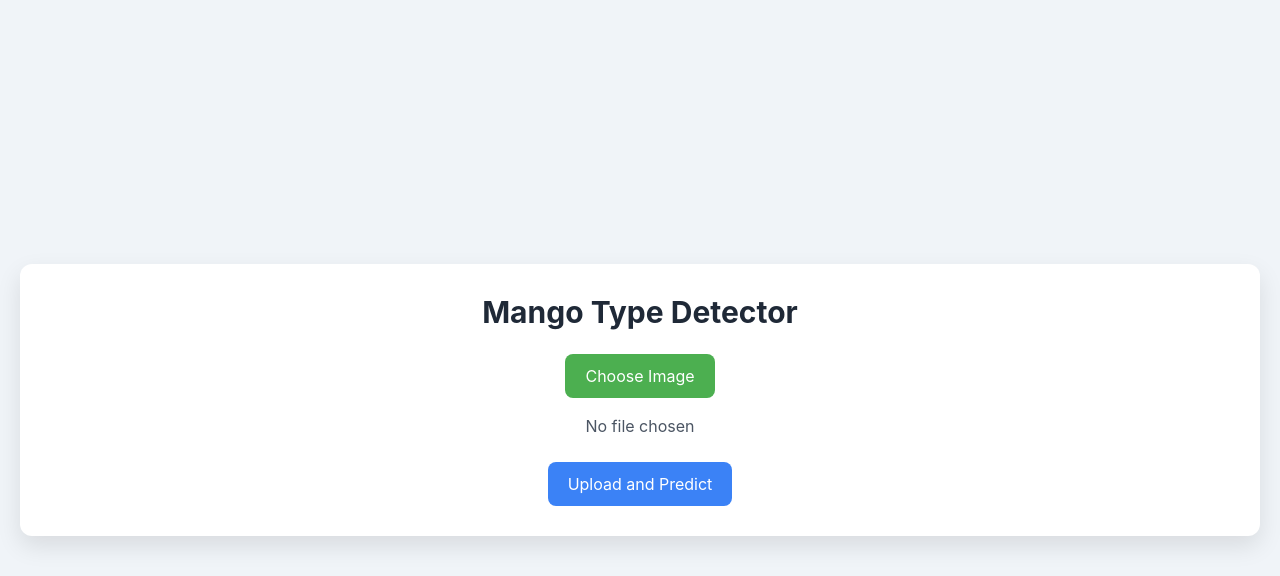
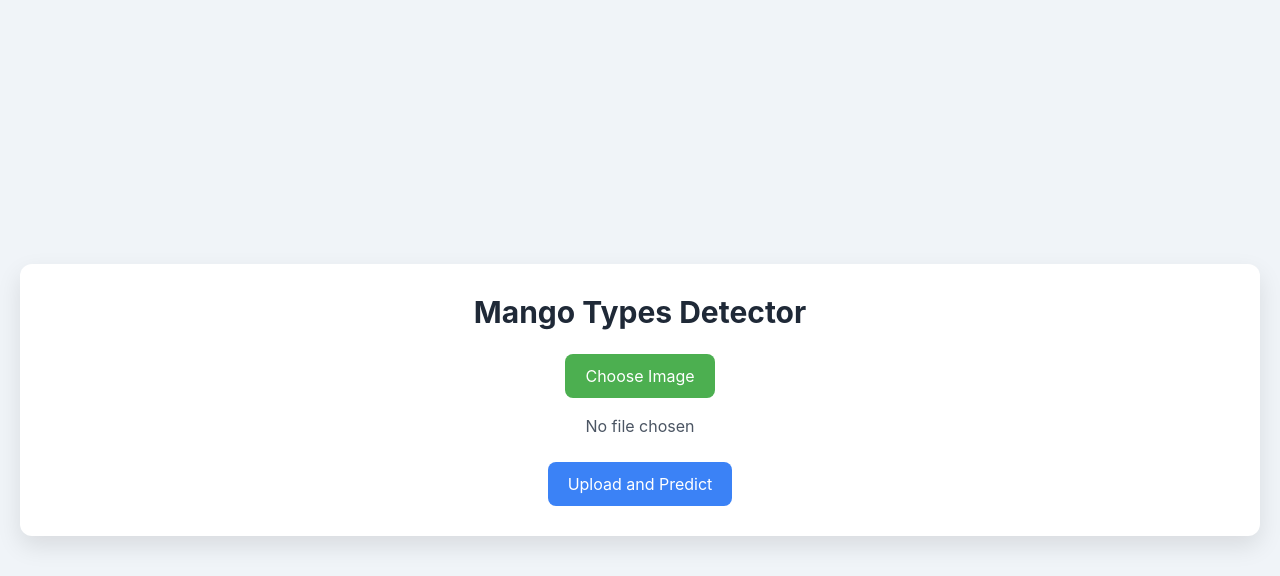
Before and after one commit to s-samadmasud/mango-types-prediction, a Flask app: page / in a window 1280 px wide. Shown: the top 576 px of the page. Run offline with Flask 3, Linux system fonts and the light colour scheme; some libraries are stand-ins or nearby versions.

Commit message:
files edited

```diff
--- a/templates/index.html
+++ b/templates/index.html
@@ -81,7 +81,7 @@
 </head>
 <body>
     <div class="container">
-        <h1 class="text-3xl font-bold text-gray-800 mb-6">Mango Type Detector</h1>
+        <h1 class="text-3xl font-bold text-gray-800 mb-6">Mango Types Detector</h1>
 
         <form action="/predict" method="post" enctype="multipart/form-data" class="space-y-6">
             <div class="flex flex-col items-center space-y-4">
```
Also changed, not shown: static/predicted_images/img.png (added), static/predicted_images/predicted_2afa198e-1f77-4b36-b4b3-711fc5497273_Himsagar2.jpg (added), static/predicted_images/predicted_9883c23d-db03-4b3a-8543-08f617421b2a_Himsagar2.jpg (added).
